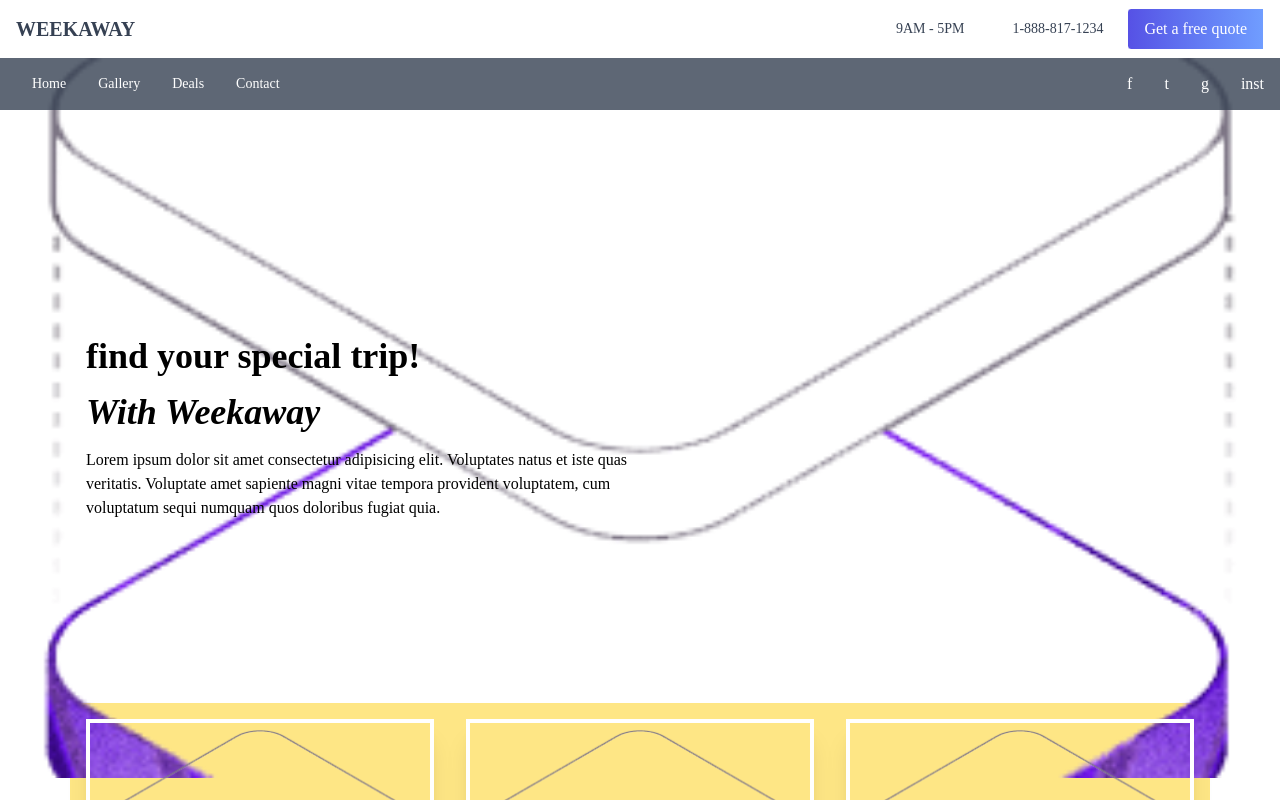
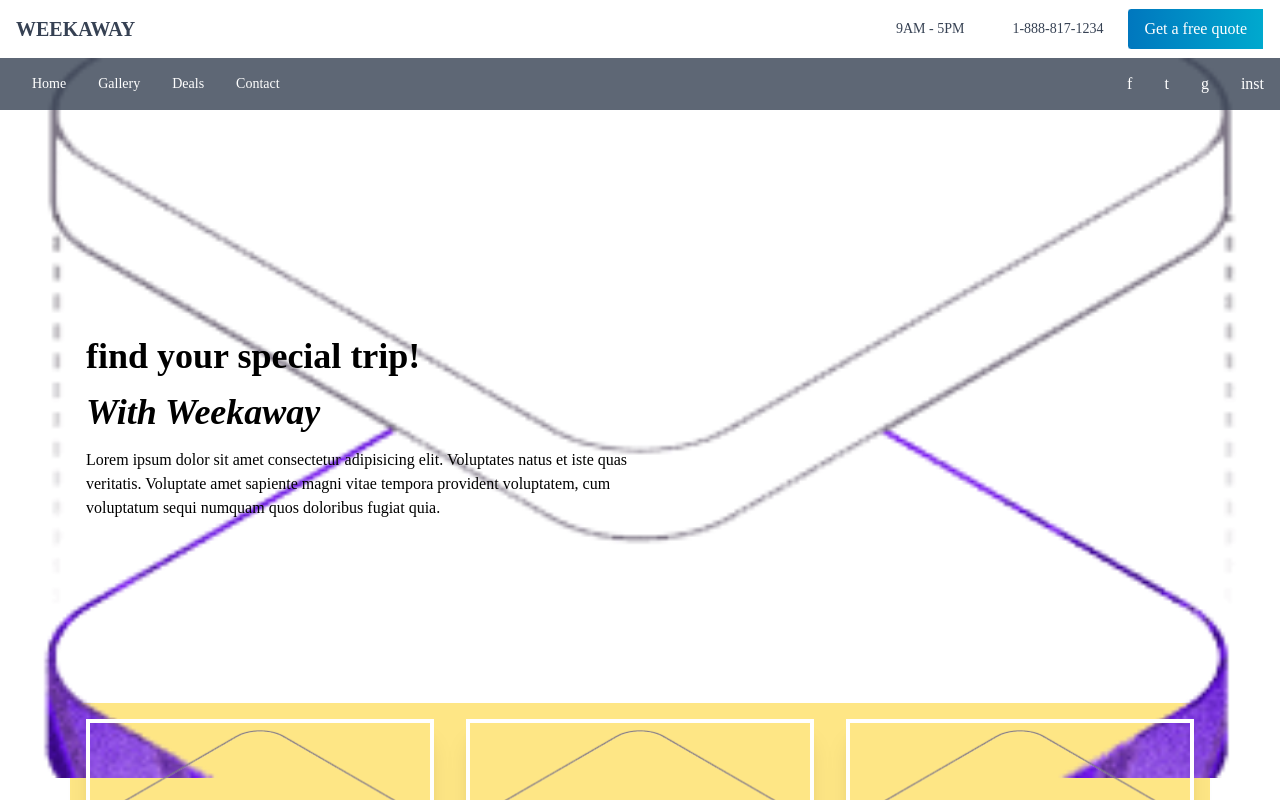
Before and after one commit to ayyub-humeid/trip_booking_with_react, a React (Vite) app: page / in a window 1280 px wide. Shown: the top 800 px of the page. Built offline with nearby package versions, Linux system fonts and the light colour scheme.

Commit message:
style: update color palette and add global animations

```diff
--- a/package.json
+++ b/package.json
@@ -13,6 +13,7 @@
     "@tailwindcss/vite": "^4.2.4",
     "react": "^19.2.5",
     "react-dom": "^19.2.5",
+    "react-icons": "^5.6.0",
     "tailwindcss": "^4.2.4"
   },
   "devDependencies": {
--- a/src/index.css
+++ b/src/index.css
@@ -2,8 +2,8 @@
 @import url("https://fonts.googleapis.com/css2?family=Roboto:wght@400;500;700&display=swap");
 :root {
   --font-family: "Roboto", sans-serif;
-  --primary-dark: #5651e5;
-  --primary-light: #709dff;
+  --primary-dark: #0077be;
+  --primary-light: #00a9ce;
 }
 
 @layer base {
@@ -23,3 +23,21 @@
     @apply text-xl font-bold;
   }
 }
+
+@keyframes fadeInUp {
+  from { opacity: 0; transform: translateY(30px); }
+  to   { opacity: 1; transform: translateY(0); }
+}
+@keyframes fadeIn {
+  from { opacity: 0; }
+  to   { opacity: 1; }
+}
+.animate-fadeInUp {
+  animation: fadeInUp 2s ease forwards;
+}
+.animate-fadeIn {
+  animation: fadeIn 2s ease forwards;
+}
+.animate-delay-200 { animation-delay: 0.2s; opacity: 0; }
+.animate-delay-400 { animation-delay: 0.4s; opacity: 0; }
+.animate-delay-600 { animation-delay: 0.6s; opacity: 0; }
```
Also changed, not shown: 1 other file (tests, documents, lock files or other folders).
